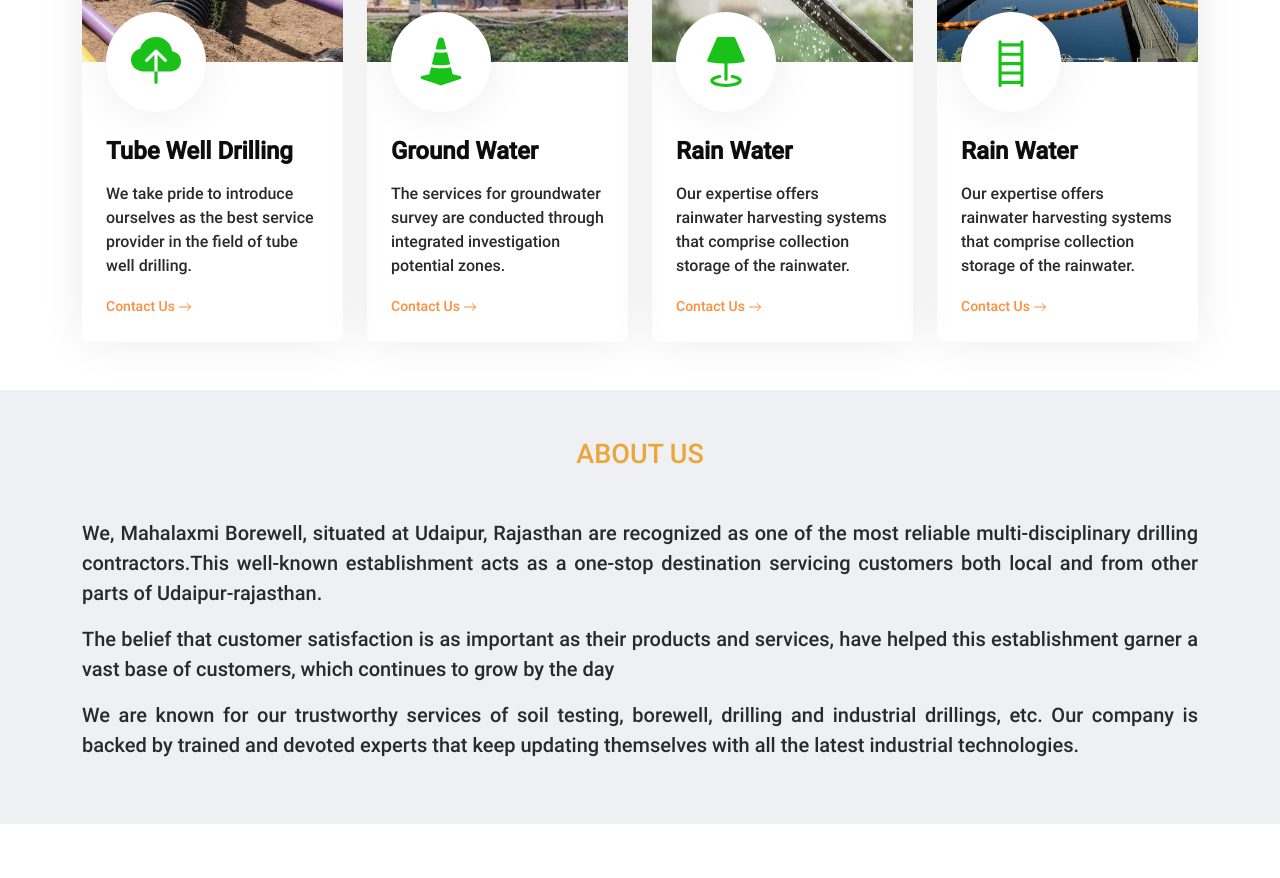
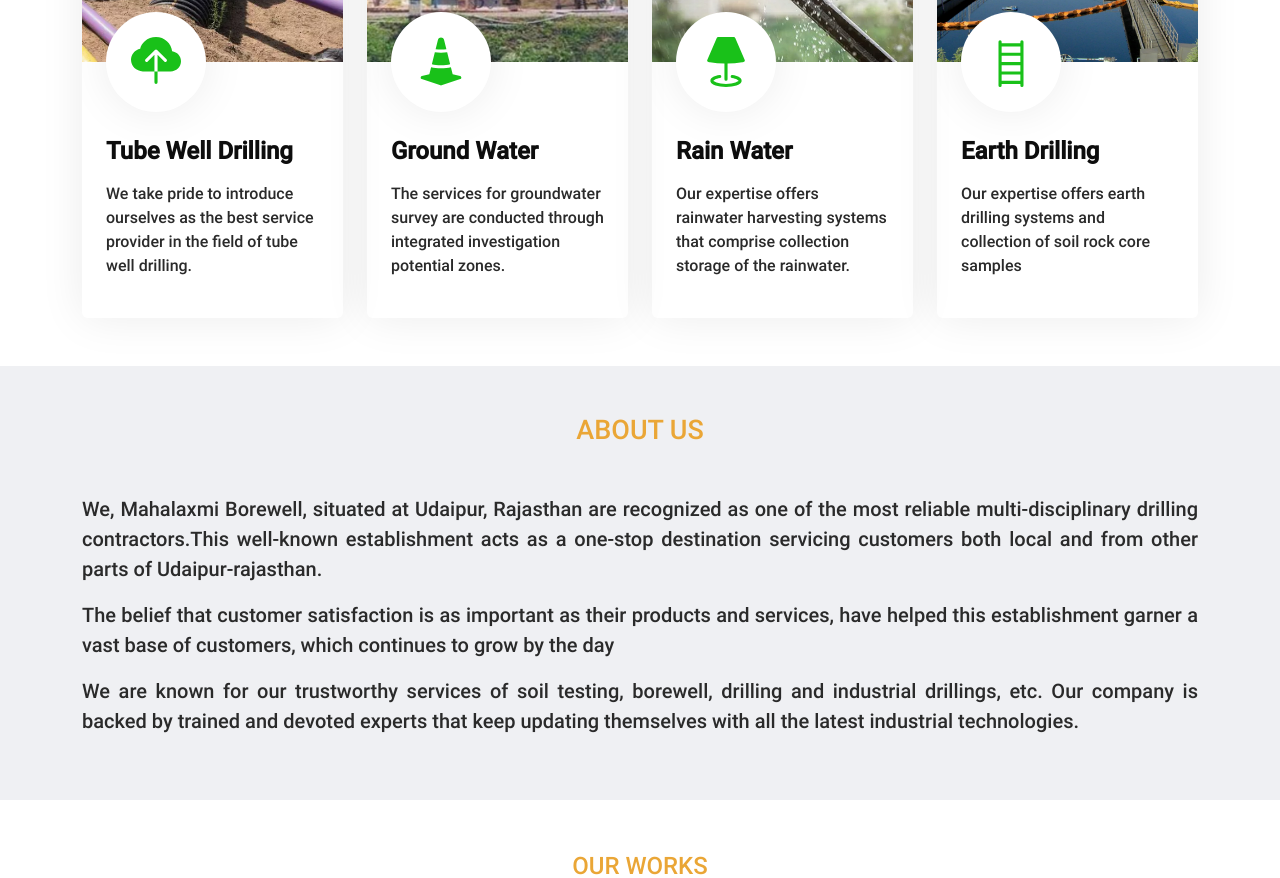
Before and after one commit to pradeep-chauhan/Borewell, a Next.js app: page / in a window 1280 px wide. Shown: the part 1140-2018 px from the top of the page. Built offline with nearby package versions, Linux system fonts and the light colour scheme.

Commit message:
removed contact us from service added whatsapp icon

```diff
--- a/design/common.css
+++ b/design/common.css
@@ -190,3 +190,6 @@
 .footer{
   font-size: 14px;
 }
+.my-float{
+  font-size: 30px !important;
+}
--- a/design/navbar.css
+++ b/design/navbar.css
@@ -2,3 +2,11 @@
   background-color: var(--button) !important;
   color: white !important;
 }
+
+.scrolled {
+  background-color: #0b0b0b !important;
+}
+
+.navbar-main{
+  background-color: gold !important;
+}
--- a/pages/modules/Services.jsx
+++ b/pages/modules/Services.jsx
@@ -23,7 +23,6 @@
                             </div>
                             <h4 class="card-heading mb-3 fw-bold">Tube Well Drilling</h4>
                             <p className='card-paragraph'>We take pride to introduce ourselves as the best service provider in the field of tube well drilling.</p>
-                            <a class="small fw-medium" href="">Contact Us <ArrowRight></ArrowRight></a>
                         </div>
                     </div>
                 </div>
@@ -36,7 +35,6 @@
                             </div>
                             <h4 class="card-heading mb-3 fw-bold">Ground Water</h4>
                             <p className='card-paragraph'>The services for groundwater survey are conducted through integrated investigation potential zones.</p>
-                            <a class="small fw-medium" href="">Contact Us <ArrowRight></ArrowRight></a>
                         </div>
                     </div>
                 </div>
@@ -49,7 +47,6 @@
                             </div>
                             <h4 class="card-heading mb-3 fw-bold">Rain Water</h4>
                             <p className='card-paragraph'>Our expertise offers rainwater harvesting systems that comprise collection  storage of the rainwater.</p>
-                            <a class="small fw-medium" href="">Contact Us <ArrowRight></ArrowRight></a>
                         </div>
                     </div>
                 </div>
@@ -60,9 +57,8 @@
                             <div class="service-icon">
                             <Ladder class="bi bi-play-circle-fill iconss"/>
                             </div>
-                            <h4 class="card-heading mb-3 fw-bold">Rain Water</h4>
-                            <p className='card-paragraph'>Our expertise offers rainwater harvesting systems that comprise collection  storage of the rainwater.</p>
-                            <a class="small fw-medium" href="">Contact Us <ArrowRight></ArrowRight></a>
+                            <h4 class="card-heading mb-3 fw-bold">Earth Drilling</h4>
+                            <p className='card-paragraph'>Our expertise offers earth drilling systems and collection of soil rock core samples</p>
                         </div>
                     </div>
                 </div>
```
Also changed, not shown: pages/modules/Navbar.jsx (+5 -3 lines).
